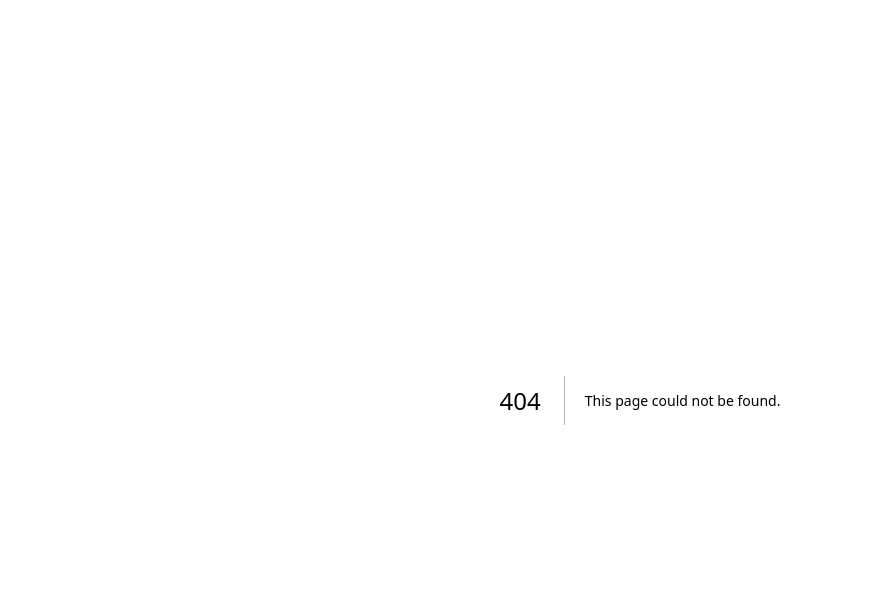
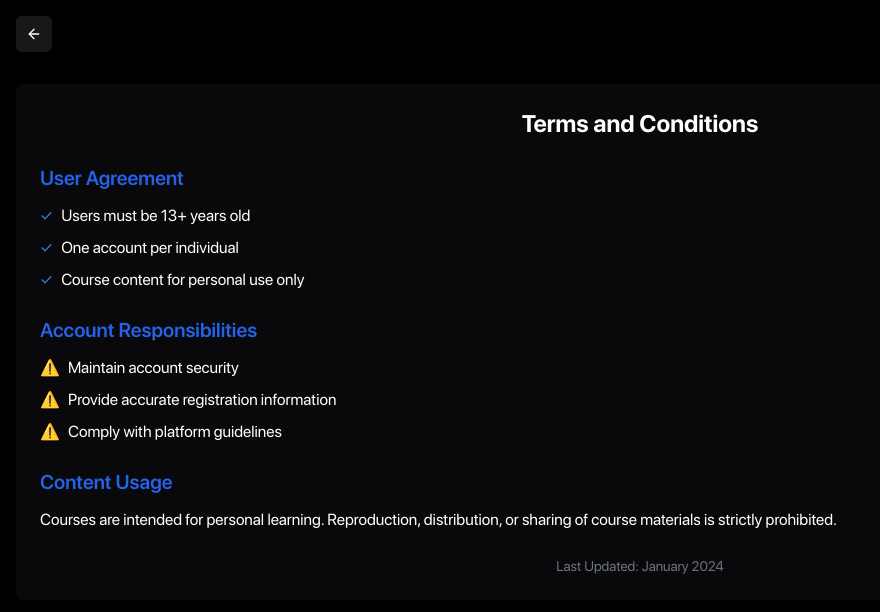
Before and after one commit to sahilkhude117/CourceHive, a Next.js app: page /policies/terms in a window 1280 px wide. Before the commit this address had no page. Shown: the top 612 px of the page, without its empty margins (0-880 px from the left). Built offline with nearby package versions, Linux system fonts and the light colour scheme.

Commit message:
terms and conditions

```diff
--- /dev/null
+++ b/app/policies/terms/page.tsx
@@ -0,0 +1,83 @@
+'use client'
+import { Button } from '@/components/ui/button';
+import { TabProvider } from '@/contexts/TabContext';
+import { ArrowLeft, Share2 } from 'lucide-react';
+import { useRouter } from 'next/navigation';
+import React from 'react';
+
+const TermsAndConditionsPage: React.FC = () => {
+  const router = useRouter();
+  return (
+    <TabProvider>
+    <div className="sticky top-0 z-10 bg-black shadow-sm ">
+        <div className="flex items-center p-4">
+          <Button onClick={() => router.back()} size="icon" className="mr-2">
+            <ArrowLeft className="h-6 w-6" color='white' />
+          </Button>
+        </div>
+      </div>
+    <div className="min-h-screen bg-black p-4 mobile:max-w-md mx-auto">
+      <div className="bg-zinc-950 shadow-md rounded-lg p-6">
+        <h1 className="text-2xl font-bold text-center mb-6 text-white">
+          Terms and Conditions
+        </h1>
+
+        <section className="mb-6">
+          <h2 className="text-xl font-semibold mb-3 text-blue-600">
+            User Agreement
+          </h2>
+          <ul className="space-y-2 text-white">
+            <li className="flex items-start">
+              <span className="mr-2 text-blue-500">✓</span>
+              Users must be 13+ years old
+            </li>
+            <li className="flex items-start">
+              <span className="mr-2 text-blue-500">✓</span>
+              One account per individual
+            </li>
+            <li className="flex items-start">
+              <span className="mr-2 text-blue-500">✓</span>
+              Course content for personal use only
+            </li>
+          </ul>
+        </section>
+
+        <section className="mb-6">
+          <h2 className="text-xl font-semibold mb-3 text-blue-600">
+            Account Responsibilities
+          </h2>
+          <ul className="space-y-2 text-white">
+            <li className="flex items-start">
+              <span className="mr-2 text-blue-500">⚠️</span>
+              Maintain account security
+            </li>
+            <li className="flex items-start">
+              <span className="mr-2 text-blue-500">⚠️</span>
+              Provide accurate registration information
+            </li>
+            <li className="flex items-start">
+              <span className="mr-2 text-blue-500">⚠️</span>
+              Comply with platform guidelines
+            </li>
+          </ul>
+        </section>
+
+        <section>
+          <h2 className="text-xl font-semibold mb-3 text-blue-600">
+            Content Usage
+          </h2>
+          <p className="text-white">
+            Courses are intended for personal learning. Reproduction, distribution, or sharing of course materials is strictly prohibited.
+          </p>
+        </section>
+
+        <div className="mt-6 text-center text-sm text-gray-500">
+          Last Updated: January 2024
+        </div>
+      </div>
+    </div>
+    </TabProvider>
+  );
+};
+
+export default TermsAndConditionsPage;
```
